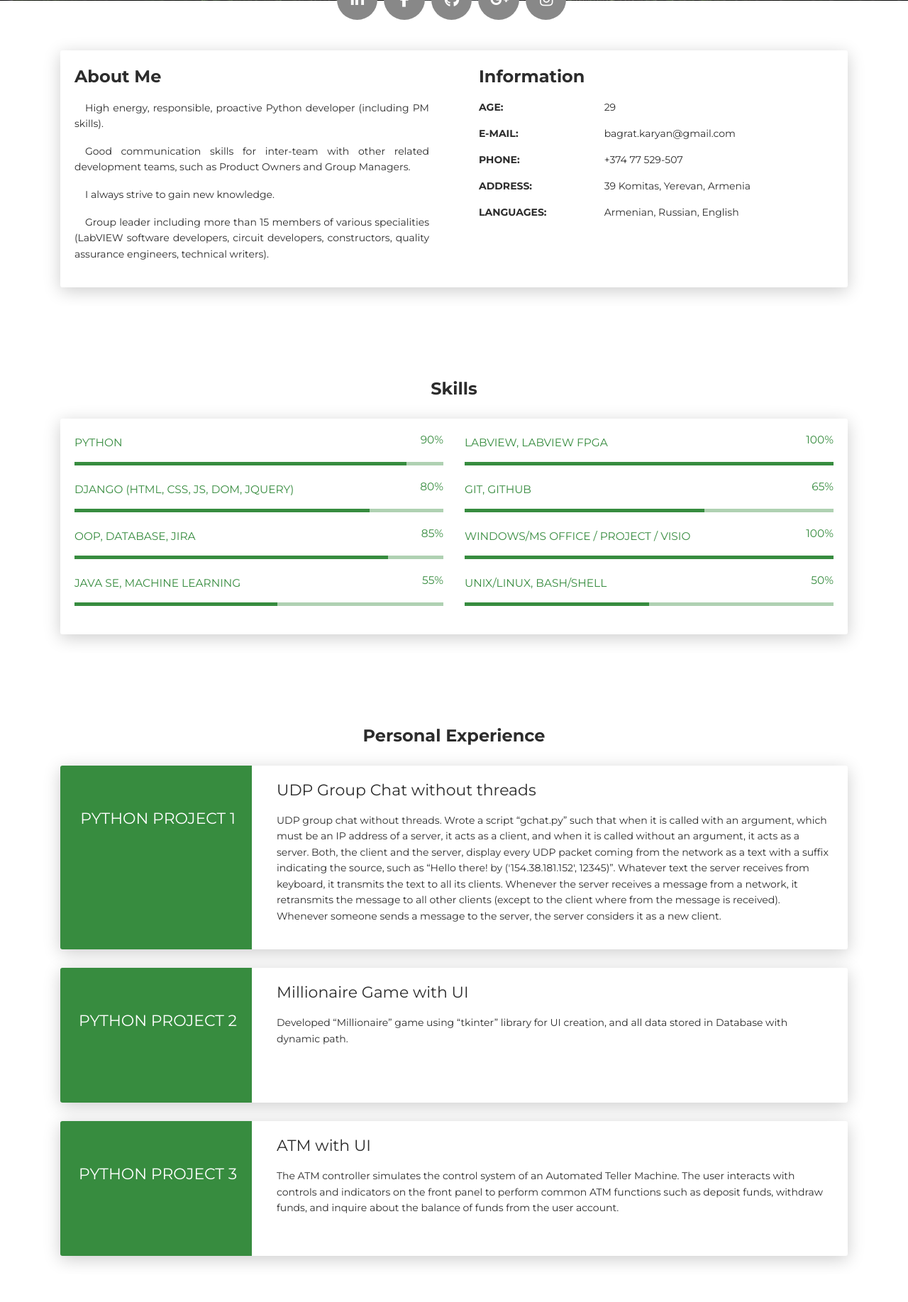
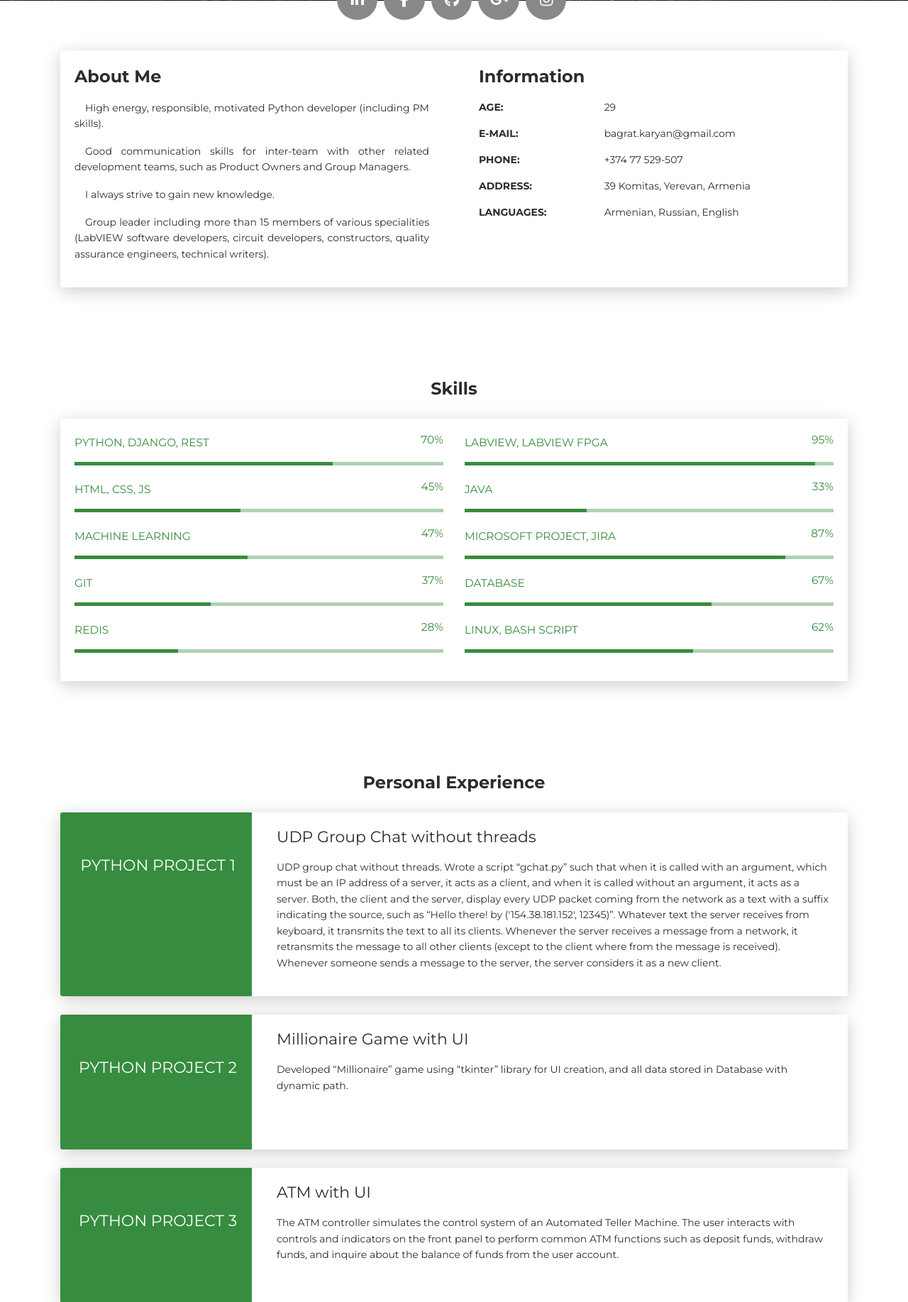
Before and after one commit to karbag89/WebPage, a Django app: page / in a window 1280 px wide. Shown: the part 549-2384 px from the top of the page at 71% size. Run offline with Django 3.2, Linux system fonts and the light colour scheme; some libraries are stand-ins or nearby versions.

Commit message:
Update home.html

```diff
--- a/web_app/templates/webapp/home.html
+++ b/web_app/templates/webapp/home.html
@@ -9,7 +9,7 @@
     <meta name="viewport" content="width=device-width, initial-scale=1">
     <title>Bagrat Karyan</title>
     <meta name="description" content="Bagrat Karyan - CV">
-    <link href="{% static "images/BagratKaryan.ico" %}" rel="icon">
+    <link href="{% static "images/CV.png" %}" rel="icon">
     <link href="https://fonts.googleapis.com/css?family=Montserrat:400,700,200" rel="stylesheet">
     <link href="https://maxcdn.bootstrapcdn.com/font-awesome/latest/css/font-awesome.min.css" rel="stylesheet">
     <link rel="stylesheet" href="{% static "css/aos.css" %}">
@@ -45,7 +45,6 @@
 
     {##myImg, #myImg1:hover {opacity: 0.7;}#} /* is shadow the image*/
 
-    /* The Modal (background) */
     .modal {
         display: none; /* Hidden by default */
         position: fixed; /* Stay in place */
@@ -60,7 +59,6 @@
         background-color: rgba(0,0,0,0.9); /* Black w/ opacity */
     }
 
-    /* Modal Content (image) */
     .modal-content {
         margin: auto;
         display: block;
@@ -176,7 +174,7 @@
           <div class="page-header-image" data-parallax="true" style="background-image: url('{% static "images/bridge.jpg" %}'); background-repeat: no-repeat;"></div>
           <div class="container">
             <div class="content-center">
-              <div class="cc-profile-image"><a href="#"><img src="{% static "images/BagratKaryan.jpg" %}" alt="Image"></a></div>
+              <div class="cc-profile-image"><a href="#"><img src="{% static "images/BagratKaryan.png" %}" alt="Image"></a></div>
               <div class="h2 title">Bagrat Karyan</div>
                 <h5 class="category text-white">Software Developer</h5><a class="btn btn-primary smooth-scroll mr-2 aos-init aos-animate" href="#contact" data-aos="zoom-in" data-aos-anchor="data-aos-anchor">Send Email</a>
                 <a class="btn btn-primary smooth-scroll mr-2 aos-init aos-animate" href="{% static "pdf/BagratKaryan.pdf" %}" data-aos="zoom-in" data-aos-anchor="data-aos-anchor" download=""><i class="fa fa-download"></i>&nbsp;Download PDF</a>
@@ -198,7 +196,7 @@
             <div class="col-lg-6 col-md-12">
               <div class="card-body">
                 <div class="h4 mt-0 title">About Me</div>
-                <p style="text-indent: 15px; text-align: justify;"> High energy, responsible, proactive Python developer (including PM skills).</p>
+                <p style="text-indent: 15px; text-align: justify;"> High energy, responsible, motivated Python developer (including PM skills).</p>
                 <p style="text-indent: 15px; text-align: justify;"> Good communication skills for inter-team with other related development teams, such as Product Owners and Group Managers. </p>
                   <p style="text-indent: 15px; text-align: justify;">I always strive to gain new knowledge.</p>
                   <p style="text-indent: 15px; text-align: justify;">Group leader including more than 15 members of various specialities (LabVIEW software developers, circuit developers, constructors, quality assurance engineers, technical writers).</p>
@@ -240,16 +238,32 @@
           <div class="card-body">
               <div class="row">
               <div class="col-md-6">
-                <div class="progress-container progress-primary"><span class="progress-badge">Python</span>
+                <div class="progress-container progress-primary"><span class="progress-badge">Python, Django, REST</span>
                   <div class="progress">
-                    <div class="progress-bar progress-bar-primary aos-init" data-aos="progress-full" data-aos-offset="10" data-aos-duration="2000" role="progressbar" aria-valuenow="60" aria-valuemin="0" aria-valuemax="100" style="width: 90%;"></div><span class="progress-value">90%</span>
+                    <div class="progress-bar progress-bar-primary aos-init" data-aos="progress-full" data-aos-offset="10" data-aos-duration="2000" role="progressbar" aria-valuenow="60" aria-valuemin="0" aria-valuemax="100" style="width: 70%;"></div><span class="progress-value">70%</span>
                   </div>
                 </div>
               </div>
               <div class="col-md-6">
                 <div class="progress-container progress-primary"><span class="progress-badge">LabVIEW, LabVIEW FPGA</span>
                   <div class="progress">
-                    <div class="progress-bar progress-bar-primary aos-init" data-aos="progress-full" data-aos-offset="10" data-aos-duration="2000" role="progressbar" aria-valuenow="60" aria-valuemin="0" aria-valuemax="100" style="width: 100%;"></div><span class="progress-value">100%</span>
+                    <div class="progress-bar progress-bar-primary aos-init" data-aos="progress-full" data-aos-offset="10" data-aos-duration="2000" role="progressbar" aria-valuenow="60" aria-valuemin="0" aria-valuemax="100" style="width: 95%;"></div><span class="progress-value">95%</span>
+                  </div>
+                </div>
+              </div>
+            </div>
+            <div class="row">
+              <div class="col-md-6">
+                <div class="progress-container progress-primary"><span class="progress-badge">HTML, CSS, JS</span>
+                  <div class="progress">
+                    <div class="progress-bar progress-bar-primary aos-init" data-aos="progress-full" data-aos-offset="10" data-aos-duration="2000" role="progressbar" aria-valuenow="60" aria-valuemin="0" aria-valuemax="100" style="width: 45%;"></div><span class="progress-value">45%</span>
+                  </div>
+                </div>
+              </div>
+              <div class="col-md-6">
+                <div class="progress-container progress-primary"><span class="progress-badge">JAVA</span>
+                  <div class="progress">
+                    <div class="progress-bar progress-bar-primary aos-init" data-aos="progress-full" data-aos-offset="10" data-aos-duration="2000" role="progressbar" aria-valuenow="60" aria-valuemin="0" aria-valuemax="100" style="width: 33%;"></div><span class="progress-value">33%</span>
                   </div>
                 </div>
               </div>
@@ -257,48 +271,48 @@
 
             <div class="row">
               <div class="col-md-6">
-                <div class="progress-container progress-primary"><span class="progress-badge">Django (HTML, CSS, JS, DOM, jQuery)</span>
+                <div class="progress-container progress-primary"><span class="progress-badge">Machine Learning</span>
                   <div class="progress">
-                    <div class="progress-bar progress-bar-primary aos-init" data-aos="progress-full" data-aos-offset="10" data-aos-duration="2000" role="progressbar" aria-valuenow="60" aria-valuemin="0" aria-valuemax="100" style="width: 80%;"></div><span class="progress-value">80%</span>
+                    <div class="progress-bar progress-bar-primary aos-init" data-aos="progress-full" data-aos-offset="10" data-aos-duration="2000" role="progressbar" aria-valuenow="60" aria-valuemin="0" aria-valuemax="100" style="width: 47%;"></div><span class="progress-value">47%</span>
                   </div>
                 </div>
               </div>
               <div class="col-md-6">
-                <div class="progress-container progress-primary"><span class="progress-badge">Git, GitHub</span>
+                <div class="progress-container progress-primary"><span class="progress-badge">Microsoft Project, JIRA</span>
                   <div class="progress">
-                    <div class="progress-bar progress-bar-primary aos-init" data-aos="progress-full" data-aos-offset="10" data-aos-duration="2000" role="progressbar" aria-valuenow="60" aria-valuemin="0" aria-valuemax="100" style="width: 65%;"></div><span class="progress-value">65%</span>
+                    <div class="progress-bar progress-bar-primary aos-init" data-aos="progress-full" data-aos-offset="10" data-aos-duration="2000" role="progressbar" aria-valuenow="60" aria-valuemin="0" aria-valuemax="100" style="width: 87%;"></div><span class="progress-value">87%</span>
                   </div>
                 </div>
               </div>
             </div>
             <div class="row">
               <div class="col-md-6">
-                <div class="progress-container progress-primary"><span class="progress-badge">OOP, Database, JIRA</span>
+                <div class="progress-container progress-primary"><span class="progress-badge">GIT</span>
                   <div class="progress">
-                    <div class="progress-bar progress-bar-primary aos-init" data-aos="progress-full" data-aos-offset="10" data-aos-duration="2000" role="progressbar" aria-valuenow="60" aria-valuemin="0" aria-valuemax="100" style="width: 85%;"></div><span class="progress-value">85%</span>
+                    <div class="progress-bar progress-bar-primary aos-init" data-aos="progress-full" data-aos-offset="10" data-aos-duration="2000" role="progressbar" aria-valuenow="60" aria-valuemin="0" aria-valuemax="100" style="width: 37%;"></div><span class="progress-value">37%</span>
                   </div>
                 </div>
               </div>
               <div class="col-md-6">
-                <div class="progress-container progress-primary"><span class="progress-badge">Windows/MS Office / Project / Visio</span>
+                <div class="progress-container progress-primary"><span class="progress-badge">Database</span>
                   <div class="progress">
-                    <div class="progress-bar progress-bar-primary aos-init" data-aos="progress-full" data-aos-offset="10" data-aos-duration="2000" role="progressbar" aria-valuenow="60" aria-valuemin="0" aria-valuemax="100" style="width: 100%;"></div><span class="progress-value">100%</span>
+                    <div class="progress-bar progress-bar-primary aos-init" data-aos="progress-full" data-aos-offset="10" data-aos-duration="2000" role="progressbar" aria-valuenow="60" aria-valuemin="0" aria-valuemax="100" style="width: 67%;"></div><span class="progress-value">67%</span>
                   </div>
                 </div>
               </div>
             </div>
             <div class="row">
               <div class="col-md-6">
-                <div class="progress-container progress-primary"><span class="progress-badge">Java SE, Machine Learning</span>
+                <div class="progress-container progress-primary"><span class="progress-badge">Redis</span>
                   <div class="progress">
-                    <div class="progress-bar progress-bar-primary aos-init" data-aos="progress-full" data-aos-offset="10" data-aos-duration="2000" role="progressbar" aria-valuenow="60" aria-valuemin="0" aria-valuemax="100" style="width: 55%;"></div><span class="progress-value">55%</span>
+                    <div class="progress-bar progress-bar-primary aos-init" data-aos="progress-full" data-aos-offset="10" data-aos-duration="2000" role="progressbar" aria-valuenow="60" aria-valuemin="0" aria-valuemax="100" style="width: 28%;"></div><span class="progress-value">28%</span>
                   </div>
                 </div>
               </div>
               <div class="col-md-6">
-                <div class="progress-container progress-primary"><span class="progress-badge">Unix/Linux, Bash/Shell</span>
+                <div class="progress-container progress-primary"><span class="progress-badge">Linux, Bash script</span>
                   <div class="progress">
-                    <div class="progress-bar progress-bar-primary aos-init" data-aos="progress-full" data-aos-offset="10" data-aos-duration="2000" role="progressbar" aria-valuenow="60" aria-valuemin="0" aria-valuemax="100" style="width: 50%;"></div><span class="progress-value">50%</span>
+                    <div class="progress-bar progress-bar-primary aos-init" data-aos="progress-full" data-aos-offset="10" data-aos-duration="2000" role="progressbar" aria-valuenow="60" aria-valuemin="0" aria-valuemax="100" style="width: 62%;"></div><span class="progress-value">62%</span>
                   </div>
                 </div>
               </div>
@@ -580,6 +594,7 @@
                         </div>
                       </div>
                     </div>
+
                     <div class="section" id="atm">
                       <div class="container cc-experience">
                         <div class="card">
@@ -606,6 +621,7 @@
             </div>
         </div>
 </div>
+
     <div class="section" id="portfolio">
       <div class="container">
         <div class="row">
@@ -622,17 +638,22 @@
                 <div class="col-md-6">
                   <div class="cc-porfolio-image img-raised aos-init" data-aos="fade-up" data-aos-anchor-placement="top-bottom"><a target="_blank">
                       <figure class="cc-effect"><img src="{% static "images/Bagrat-1.jpg" %}" alt="In Tbilisi" id="myImg">
+
                       </figure></a></div>
                   <div class="cc-porfolio-image img-raised aos-init" data-aos="fade-up" data-aos-anchor-placement="top-bottom"><a target="_blank">
                       <figure class="cc-effect"><img src="{% static "images/Bagrat-3.jpg" %}" alt="3" id="myImg">
+
                       </figure></a></div>
                 </div>
                 <div class="col-md-6">
                   <div class="cc-porfolio-image img-raised aos-init" data-aos="fade-up" data-aos-anchor-placement="top-bottom"><a target="_blank">
                       <figure class="cc-effect"><img src="{% static "images/Bagrat-2.jpg" %}" alt="2" id="myImg">
+
+
                       </figure></a></div>
                   <div class="cc-porfolio-image img-raised aos-init" data-aos="fade-up" data-aos-anchor-placement="top-bottom"><a target="_blank">
                       <figure class="cc-effect"><img src="{% static "images/Bagrat-4.jpg" %}" alt="4" id="myImg">
+
                       </figure></a></div>
                 </div>
               </div>
```
